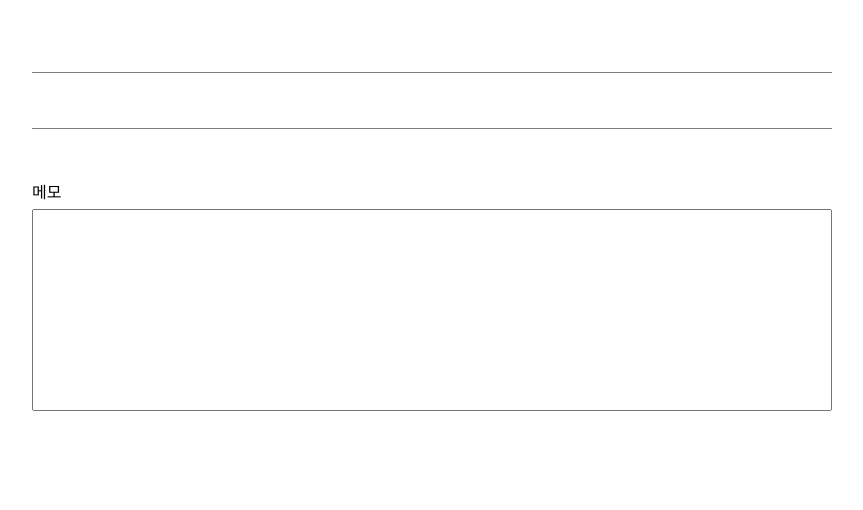
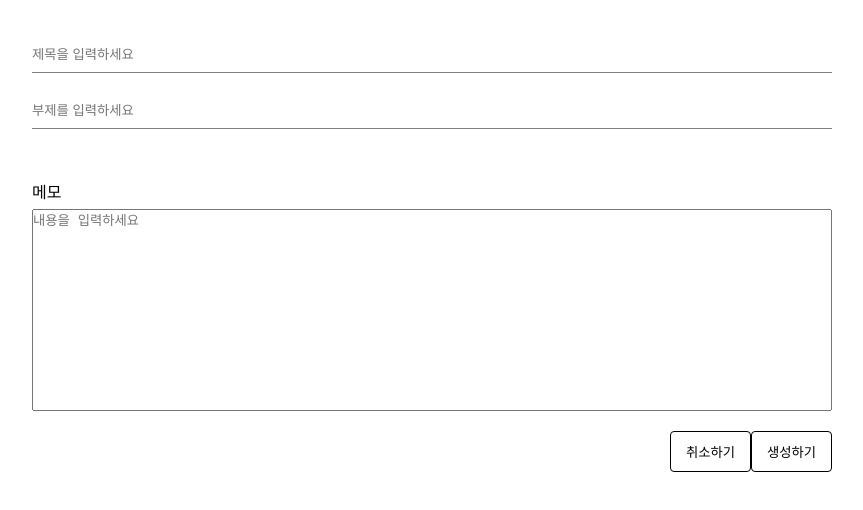
Before and after one commit to shushuburger/new, a plain HTML site: page Front/view/note.html in a window 1280 px wide. Shown: the part 194-704 px from the top of the page, without its empty margins (208-1071 px from the left). Drawn offline with Linux system fonts and the light colour scheme.

Commit message:
추가 : 취소 및 생성 버튼 추가

```diff
--- a/Front/css/note.css
+++ b/Front/css/note.css
@@ -60,3 +60,29 @@ header{
 .user-input.user-input-content{
     margin-top: 30px;
 }
+
+.button-wrapper{
+    margin-top: 20px;
+    display: flex;
+    justify-content: flex-end;
+}
+
+.cancel-btn{
+    border: 1px solid black;
+    padding-top: 10px;
+    padding-bottom: 10px;
+    padding-left: 15px;
+    padding-right: 15px;
+    background-color: white;
+    border-radius: 4px;
+}
+
+.create-btn{
+    border: 1px solid black;
+    padding-top: 10px;
+    padding-bottom: 10px;
+    padding-left: 15px;
+    padding-right: 15px;
+    background-color: white;
+    border-radius: 4px;
+}
--- a/Front/view/note.html
+++ b/Front/view/note.html
@@ -16,16 +16,21 @@
 
             <div class="user-input-container">
                 <div class="user-input">
-                    <input type="text">
+                    <input type="text" placeholder="제목을 입력하세요">
                 </div>
 
                 <div class="user-input">
-                    <input type="text">
+                    <input type="text" placeholder="부제를 입력하세요">
                 </div>
 
                 <div class="user-input user-input-content">
                     <span>메모</span>
-                    <textarea></textarea>
+                    <textarea placeholder="내용을 입력하세요"></textarea>
+                </div>
+
+                <div class="button-wrapper">
+                    <button class="cancel-btn">취소하기</button>
+                    <button class="create-btn">생성하기</button>
                 </div>
             </div>
         </div>
```
